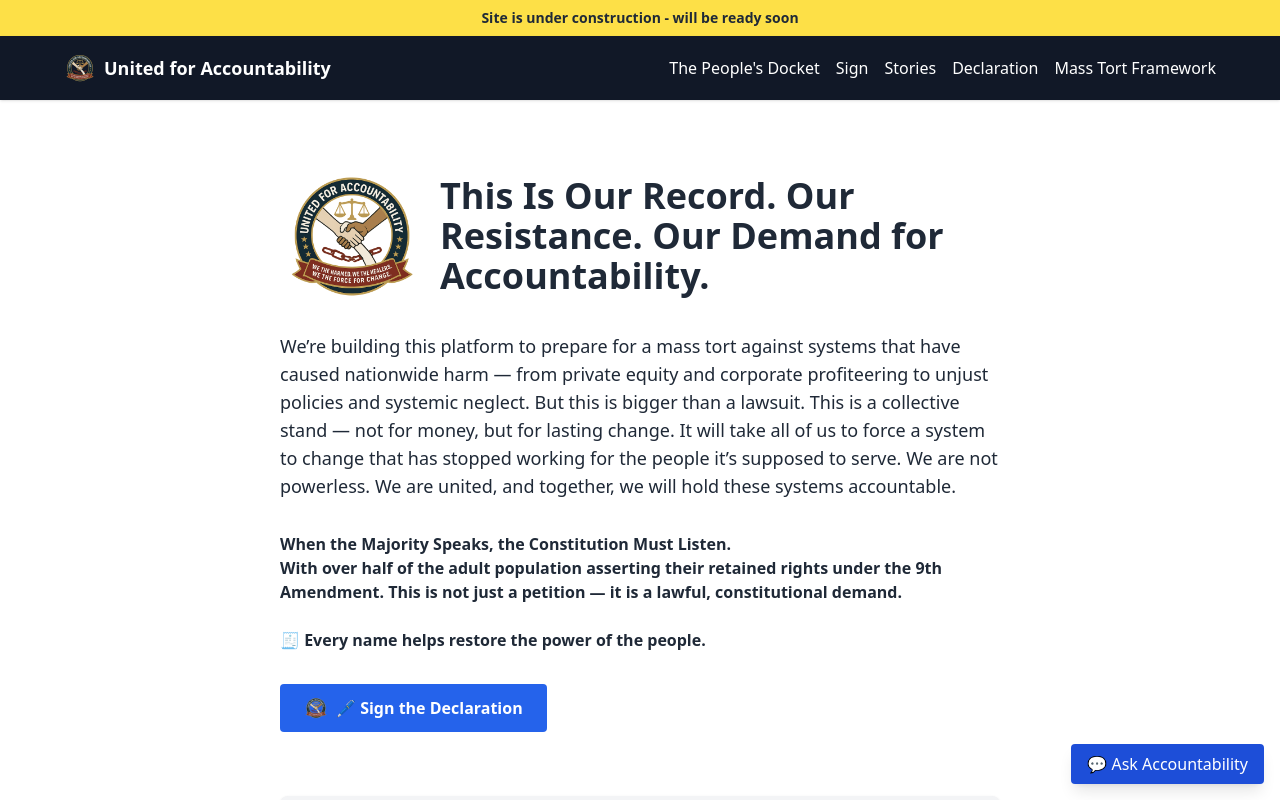
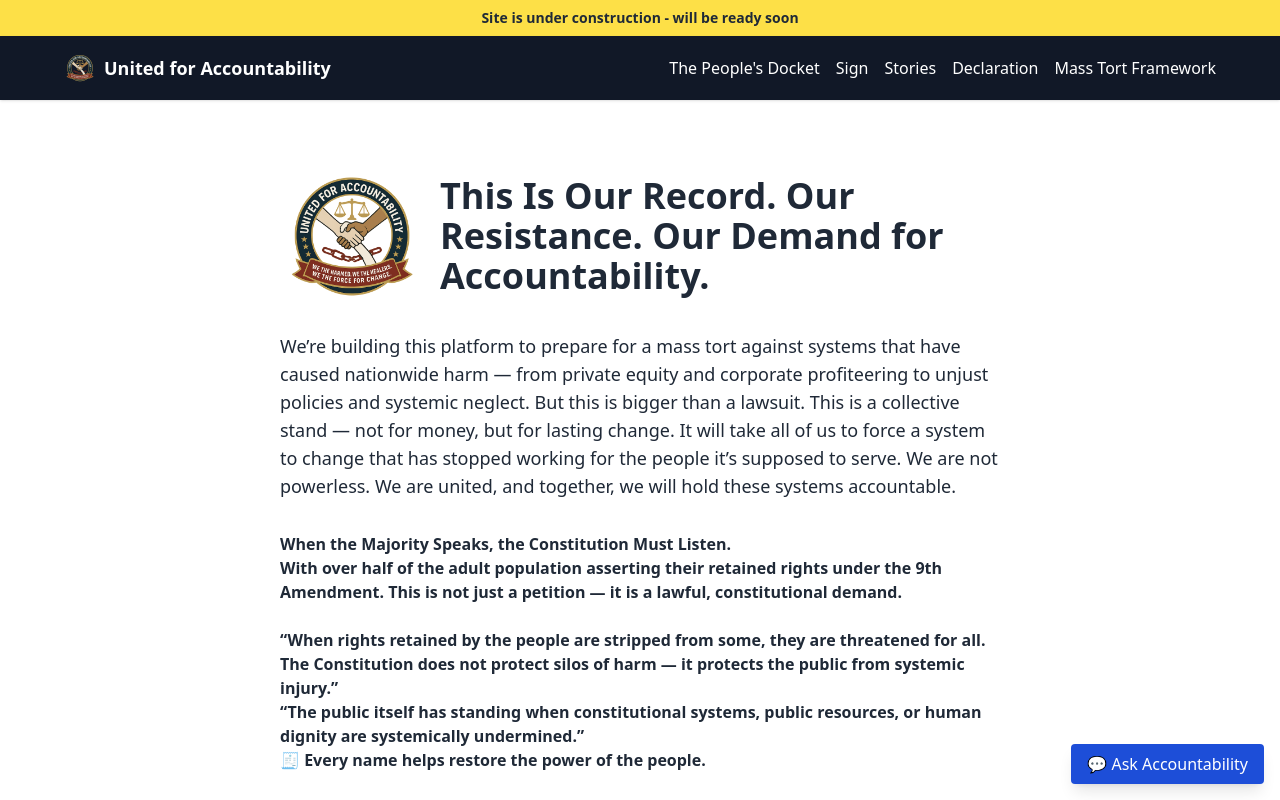
Before and after one commit to United-for-Accountability/mass-tort-platform, a Next.js app: page / in a window 1280 px wide. Shown: the top 800 px of the page. Built offline with nearby package versions, Linux system fonts and the light colour scheme.

Commit message:
Update index.js

```diff
--- a/pages/index.js
+++ b/pages/index.js
@@ -70,6 +70,10 @@ export default function Home() {
               <br />
               With over half of the adult population asserting their retained rights under the 9th Amendment. This is not just a petition — it is a lawful, constitutional demand.
               <br />
+              <br />
+              “When rights retained by the people are stripped from some, they are threatened for all. The Constitution does not protect silos of harm — it protects the public from systemic injury.”
+              <br />
+              “The public itself has standing when constitutional systems, public resources, or human dignity are systemically undermined.”
               <br />
               🧾 Every name helps restore the power of the people.
             </p>
```
